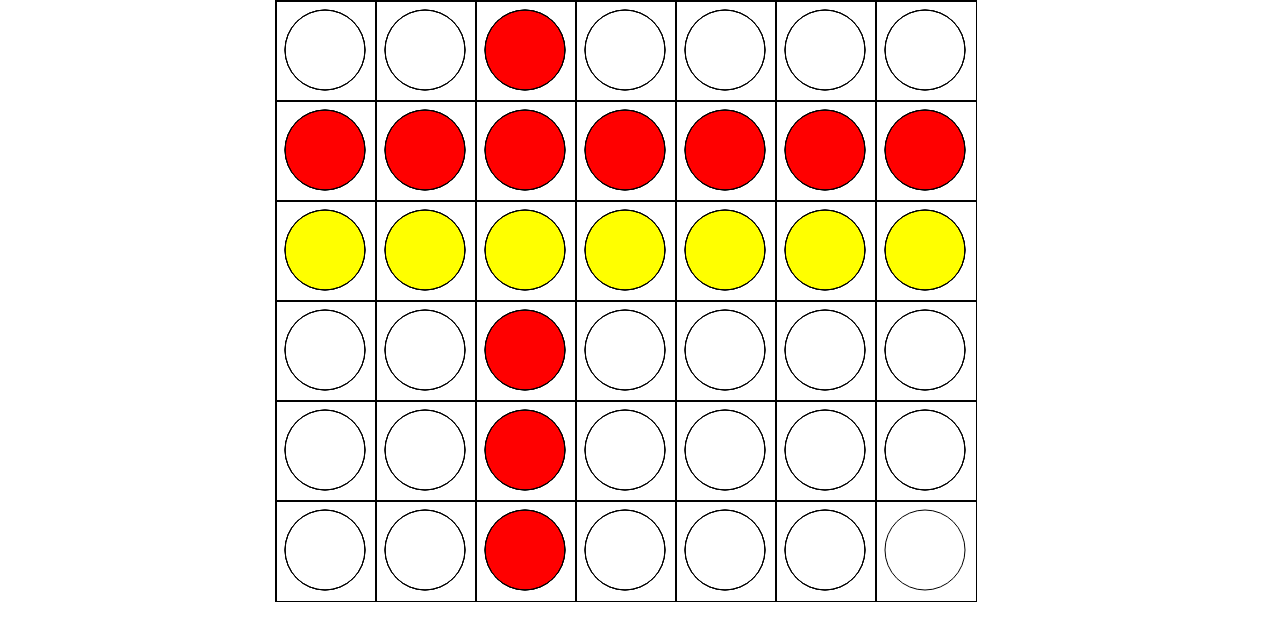
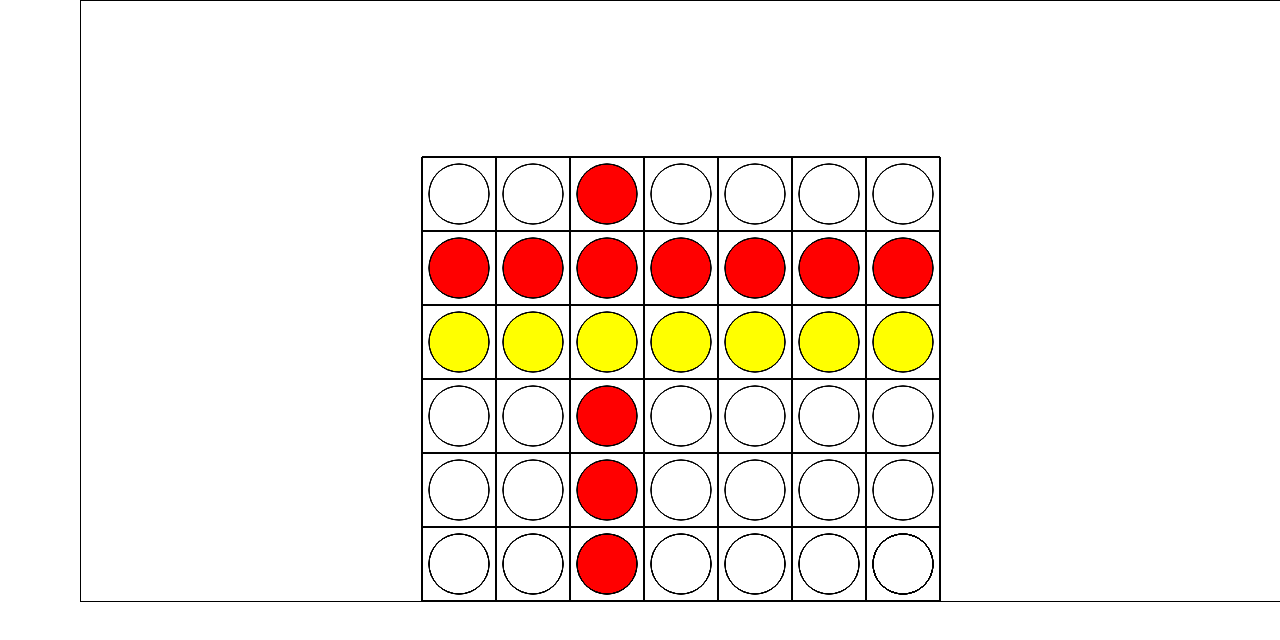
Before and after one commit to mendezyamil/VisualizacionInterfaces, a plain HTML site: page Entrega 2/index.html in a window 1280 px wide. Drawn offline with nearby package versions, Linux system fonts and the light colour scheme.

Commit message:
Grilla centrada y achicada, armado de la clase 'jugadores' close #21

```diff
--- a/Entrega 2/css/entrega2.css
+++ b/Entrega 2/css/entrega2.css
@@ -1,3 +1,6 @@
 #canvas{
   border: #000000 solid 1px;
+  /* background-color: black; */ */
+  margin-top: 20px;
+  margin-left: 80px;
 }
--- a/Entrega 2/index.html
+++ b/Entrega 2/index.html
@@ -7,18 +7,9 @@
 		<title>Entrega 2</title>
 	</head>
 	<body>
-    <div class="container">
-      <div class="row">
-        <div class="col-md-2">
-        </div>
-        <div class="col-md-8">
-          <canvas id="canvas" width="700" height="600" style="">
-        </div>
-        <div class="col-md-2">
-        </div>
-      </div>
-    </div>
+		<canvas id="canvas" width="1200" height="600" style="">
     <script src="js/Fichas.js"></script>
+		<script src="js/Jugadores.js"></script>
     <script src ="js/Tablero.js"></script>
 		<script src="js/Main.js"></script>
 	</body>
--- a/Entrega 2/js/Fichas.js
+++ b/Entrega 2/js/Fichas.js
@@ -13,8 +13,8 @@ class Ficha {
   dibujarFicha(ctx){
     ctx.fillStyle = this.color;
     ctx.beginPath();
-    let M = Math.floor((Math.sqrt(((70)*(70)) + ((70)*(70))))/2); //calcular a partir de donde dibujar el circulo
-    ctx.arc(M + this.posX, M + this.posY, 40, 0, Math.PI *2);
+    let M = Math.floor((Math.sqrt(((53)*(53)) + ((53)*(53))))/2); //calcular a partir de donde dibujar el circulo
+    ctx.arc(M + this.posX, M + this.posY, 30, 0, Math.PI *2);
     ctx.fill();
     ctx.closePath();
     ctx.stroke();
--- /dev/null
+++ b/Entrega 2/js/Jugadores.js
@@ -0,0 +1,15 @@
+class Jugador {
+  constructor(cantidadFichas, numeroJugador, nombreJugador) {
+    this.fichas = cantidadFichas;
+    this.numero = numeroJugador;
+    this.nombre = nombreJugador;
+  }
+
+  jugar(){
+    if (this.fichas > 0){
+      this.fichas -= 1;
+      return true;
+    }
+    return false;
+  }
+}
--- a/Entrega 2/js/Main.js
+++ b/Entrega 2/js/Main.js
@@ -3,4 +3,4 @@ tablero.iniciarTablero();
 tablero.setColum(2,1);
 tablero.setFila(1,1);
 tablero.setFila(2,2);
-tablero.dibujarGrilla(700, 600);
+tablero.dibujarGrilla();
--- a/Entrega 2/js/Tablero.js
+++ b/Entrega 2/js/Tablero.js
@@ -29,37 +29,39 @@ class Tablero {
     }
   }
 
-  cargarTablero(x, y, ctx){
-    let ficha = new Ficha(x, y, "#000000");
-    if (this.Matriz[x/100][y/100] == 1){
+  cargarTablero(x, y, ctx, cuadrado, offsetX, offsetY){
+    let ficha = new Ficha((x * cuadrado) + offsetX, (y * cuadrado) + offsetY, "#000000");
+    if (this.Matriz[x][y] == 1){
       ficha.cambiarColor("#FF0000");
       ficha.dibujarFicha(ctx);
     }
-    else if(this.Matriz[x/100][y/100] == 2){
+    else if(this.Matriz[x][y] == 2){
       ficha.cambiarColor("#FFFF00");
       ficha.dibujarFicha(ctx);
     }
-    else {
+    else  if(this.Matriz[x][y] == 0){
       ficha.cambiarColor("#FFFFFF");
       ficha.dibujarFicha(ctx);
     }
   }
 
-  dibujarGrilla(width, height){
+  dibujarGrilla(){
     let canvas = document.getElementById("canvas");
     let ctx = canvas.getContext('2d');
-    ctx.canvas.width  = width;
-    ctx.canvas.height = height;
-    for (let x = 0; x < width; x += 100) {
-        for (let y = 0; y < height; y += 100) {
-            ctx.fillStyle = "#FFFF00";
-            ctx.moveTo(x, 0);
-            ctx.lineTo(x, height);
+    let cuadrado = 74;
+    let offsetY = 156;
+    let offsetX = 341;
+    for (let x = 0; x <= this.columnas; x++) {
+        for (let y = 0; y <= this.filas; y++) {
+            ctx.moveTo(x * cuadrado + offsetX, offsetY);
+            ctx.lineTo(x * cuadrado + offsetX, (this.filas)*cuadrado + offsetY);
             ctx.stroke();
-            ctx.moveTo(0, y);
-            ctx.lineTo(width, y);
+            ctx.moveTo(offsetX, y * cuadrado + offsetY);
+            ctx.lineTo((this.columnas)*cuadrado + offsetX, y * cuadrado + offsetY);
             ctx.stroke();
-            this.cargarTablero(x, y, ctx);
+            if ((x < this.columnas) && (y < this.filas)){
+              this.cargarTablero(x, y, ctx, cuadrado, offsetX, offsetY);
+            }
         }
     }
   }
```
